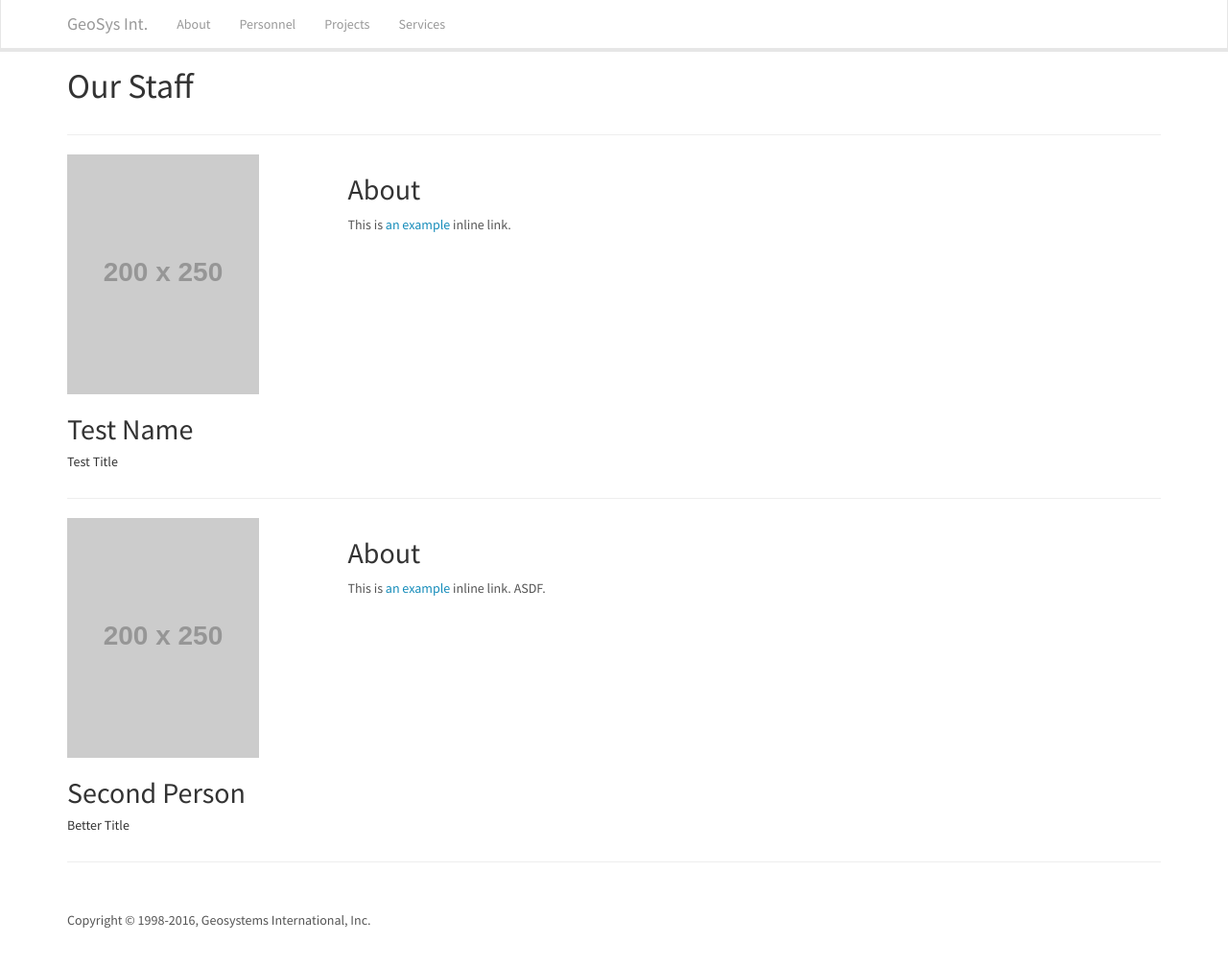
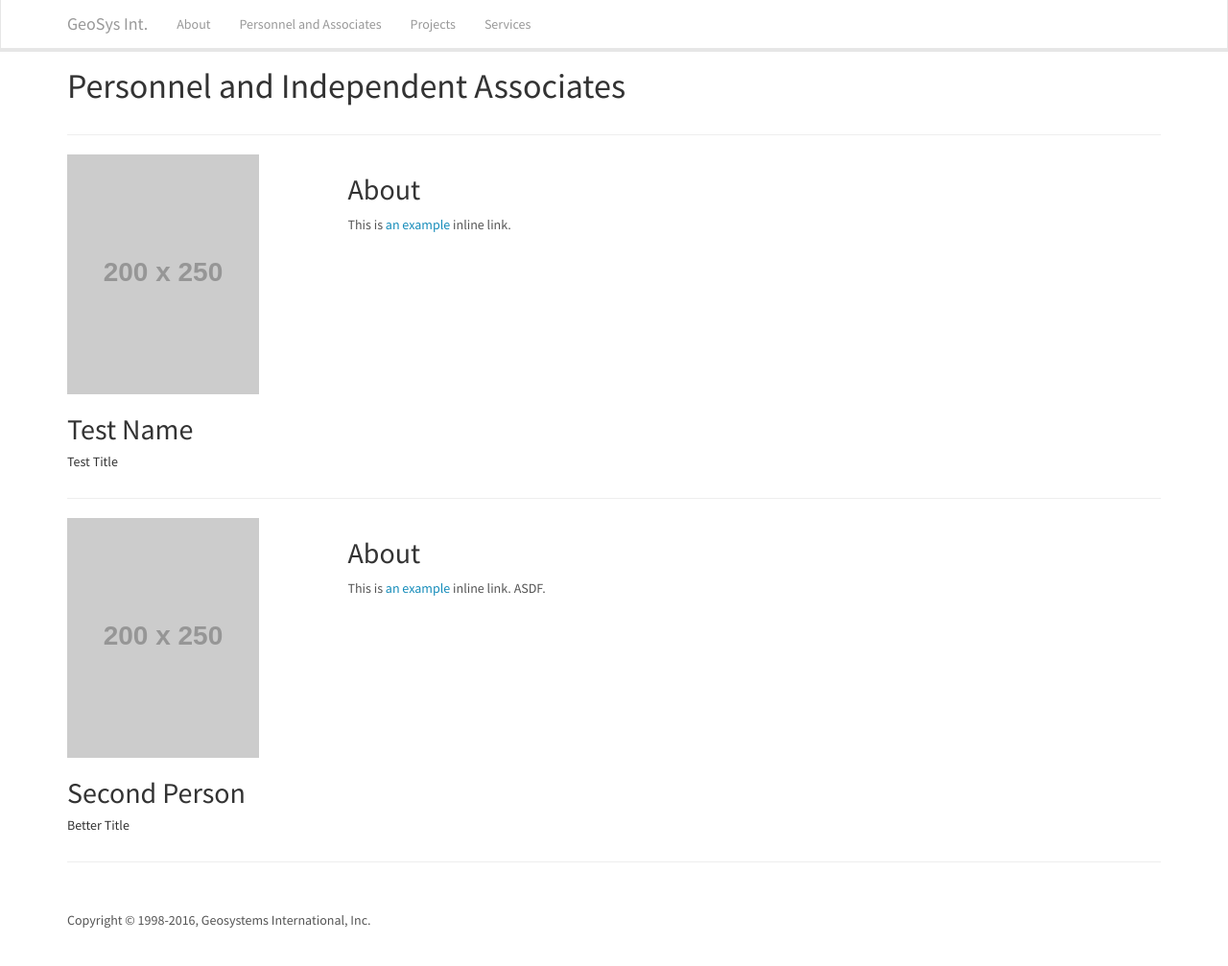
Before and after one commit to marioerossi/geosysint, a Jekyll site: the page built from personnel.html, in a window 1280 px wide and 1029 px high. Shown: the top 1007 px of the window at 96% size. Built offline with Jekyll 4.4.1, drawn with Linux system fonts in a browser that asks for light colours; nearby versions of some CDN libraries.

Commit message:
Added images to personnel.

```diff
--- a/personnel.html
+++ b/personnel.html
@@ -1,12 +1,12 @@
 ---
 layout: container
-title: Personnel
+title: Personnel and Associates
 permalink: /personnel/
 ---
 <!-- Image Header -->
 <div class="row">
     <div class="col-lg-12">
-        <h1>Our Staff</h1>
+        <h1>Personnel and Independent Associates</h1>
     </div>
 </div>
 <!-- /.row-->
@@ -15,16 +15,14 @@
 <hr>
 <div class="row">
     <div class="col-lg-3">
-        <img src="http://placehold.it/200x250" href="#">
+        <img src="{% if member.image %}{{ site.baseurl }}/img/members/{{ member.image }}{% else %}http://placehold.it/200x250{% endif %}" {% if member.link %}href="{{ member.link }}"{% endif %}>
         <h2>{{ member.name }}</h2>
         <h5>{{ member.title }}</h5>
     </div>
     <div class="col-lg-9">
         <h2>About</h2>
-        {{ member.about | markdownify }}
+        {{ member.about | markdownify | smartify }}
     </div>
 </div>
 <!-- /.row-->
 {% endfor %}
-
-<!-- Copy above for all contractors-->
```
